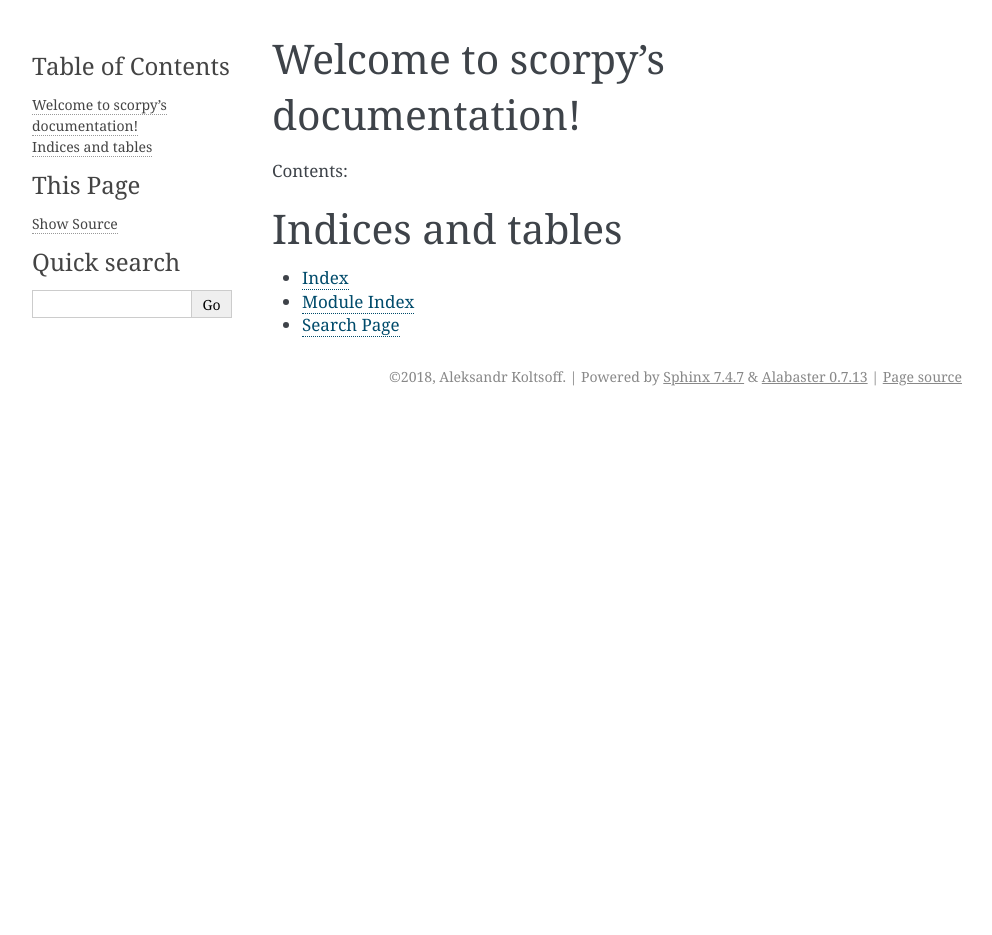
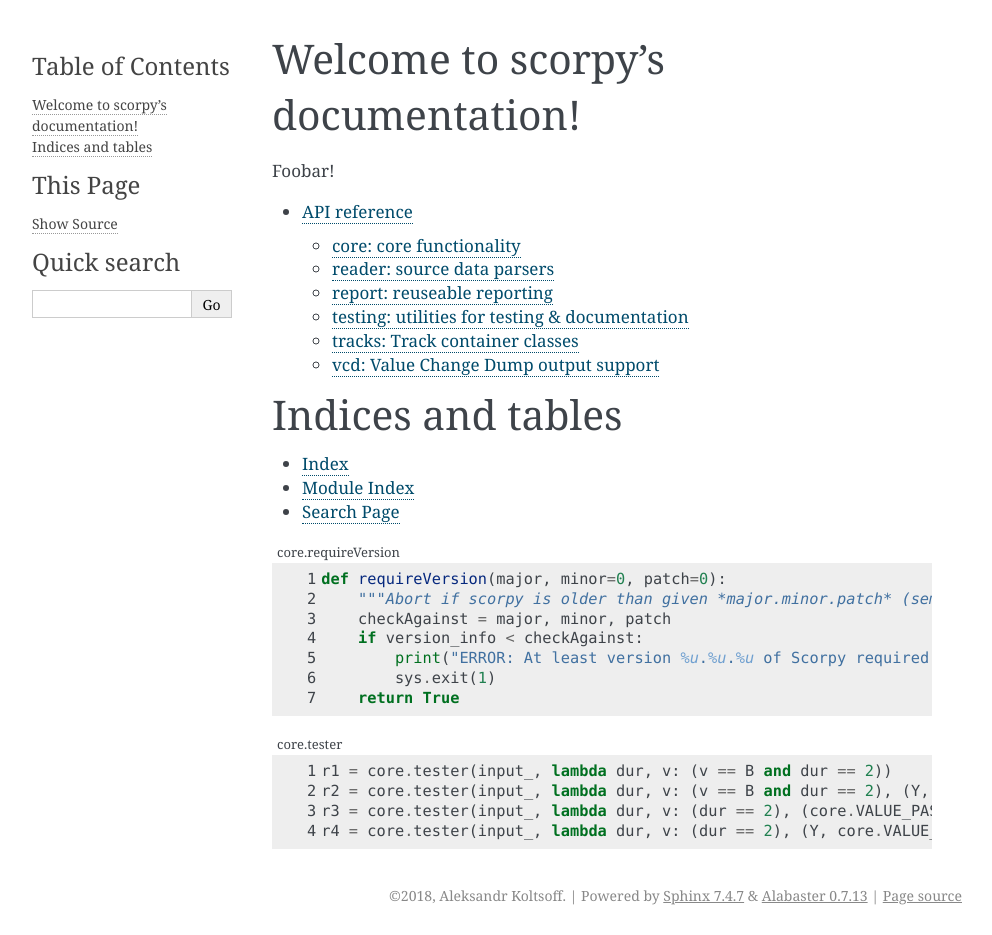
Before and after one commit to majava3000/scorpy, a Sphinx documentation site: the page built from doc/index.rst, in a window 1280 px wide. Shown: the whole page, without its empty margins (148-1140 px from the left). Built offline with Sphinx 7.4.7, drawn with Linux system fonts in a browser that asks for light colours; before the commit the page ends 900 px from its top, so only the background shows below that.

Commit message:
doc: experimenting

```diff
--- a/core.py
+++ b/core.py
@@ -24,9 +24,9 @@ else:
 # PUBLIC API STARTS HERE
 ##
 
-# helper to require at least specific version of scorpy. emits error if not
-# and terminates with error. scorpy does not use this function internally
+# Convenience function only, scorpy does not use internally
 def requireVersion(major, minor=0, patch=0):
+    """Abort if scorpy is older than given *major.minor.patch* (semver)."""
     checkAgainst = major, minor, patch
     if version_info < checkAgainst:
         print("ERROR: At least version %u.%u.%u of Scorpy required (%u.%u.%u found). Cannot continue" % (checkAgainst+version_info) )
--- /dev/null
+++ b/doc/api.rst
@@ -0,0 +1,38 @@
+API reference
+=============
+
+core: core functionality
+------------------------
+
+.. automodule:: scorpy.core
+   :members:
+
+reader: source data parsers
+---------------------------
+
+.. automodule:: scorpy.reader
+   :members:
+
+report: reuseable reporting
+---------------------------
+
+.. automodule:: scorpy.report
+   :members:
+
+testing: utilities for testing & documentation
+----------------------------------------------
+
+.. automodule:: scorpy.testing
+   :members:
+
+tracks: Track container classes
+-------------------------------
+
+.. automodule:: scorpy.tracks
+   :members:
+
+vcd: Value Change Dump output support
+-------------------------------------
+
+.. automodule:: scorpy.vcd
+   :members:
--- a/doc/conf.py
+++ b/doc/conf.py
@@ -19,7 +19,7 @@ import os
 # If extensions (or modules to document with autodoc) are in another directory,
 # add these directories to sys.path here. If the directory is relative to the
 # documentation root, use os.path.abspath to make it absolute, like shown here.
-#sys.path.insert(0, os.path.abspath('.'))
+sys.path.insert(0, os.path.abspath('../..'))
 
 # -- General configuration ------------------------------------------------
 
--- /dev/null
+++ b/doc/example.py
@@ -0,0 +1,26 @@
+# this file is just an example, although ideally this would be the same
+# that will generate the wavedrom stuff later
+
+if __name__ == '__main__':
+    input_ = makeSimpleTrack('input', shortcodeToSegiter("ABCA.B.C.A..B..C.."))
+
+    # this allows us to use symbols as is, without messing stuff us. only useful
+    # for examples though
+    B = 66
+    Y = 89
+    n = 110
+
+    # clip-start
+    r1 = core.tester(input_, lambda dur, v: (v == B and dur == 2))
+    r2 = core.tester(input_, lambda dur, v: (v == B and dur == 2), (Y, n))
+    r3 = core.tester(input_, lambda dur, v: (dur == 2), (core.VALUE_PASSTHROUGH, n))
+    r4 = core.tester(input_, lambda dur, v: (dur == 2), (Y, core.VALUE_PASSTHROUGH))
+    # clip-end
+
+    r1 = makeSimpleTrack('result1', r1)
+    r2 = makeSimpleTrack('result2', r2)
+    r3 = makeSimpleTrack('result3', r3)
+    r4 = makeSimpleTrack('result4', r4)
+
+    # print(resultAsWavedrom('tester', input_, (r1, r2, r3, r4)))
+    printAsShortcodes([input_]+[r1, r2, r3, r4])
--- a/doc/index.rst
+++ b/doc/index.rst
@@ -6,12 +6,12 @@
 Welcome to scorpy's documentation!
 ==================================
 
-Contents:
+Foobar!
 
 .. toctree::
    :maxdepth: 2
 
-
+   api
 
 Indices and tables
 ==================
@@ -19,3 +19,18 @@ Indices and tables
 * :ref:`genindex`
 * :ref:`modindex`
 * :ref:`search`
+
+.. literalinclude:: ../core.py
+   :caption: core.requireVersion
+   :name: reqVersionRef
+   :language: python
+   :linenos:
+   :pyobject: requireVersion
+
+.. literalinclude:: example.py
+   :caption: core.tester
+   :language: python
+   :dedent: 4
+   :linenos:
+   :start-after: clip-start
+   :end-before: clip-end
```
